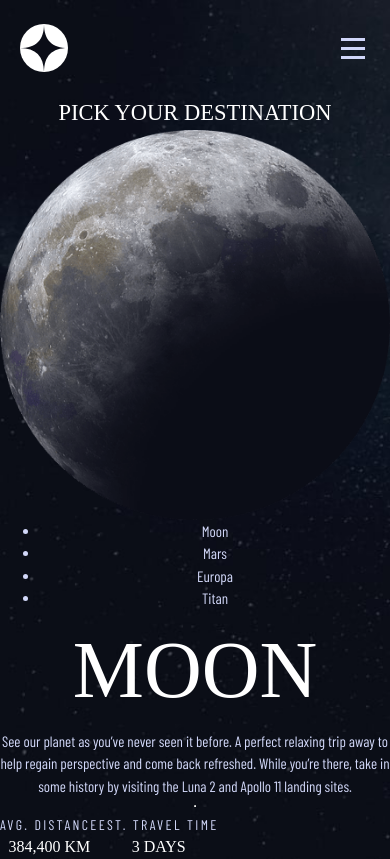
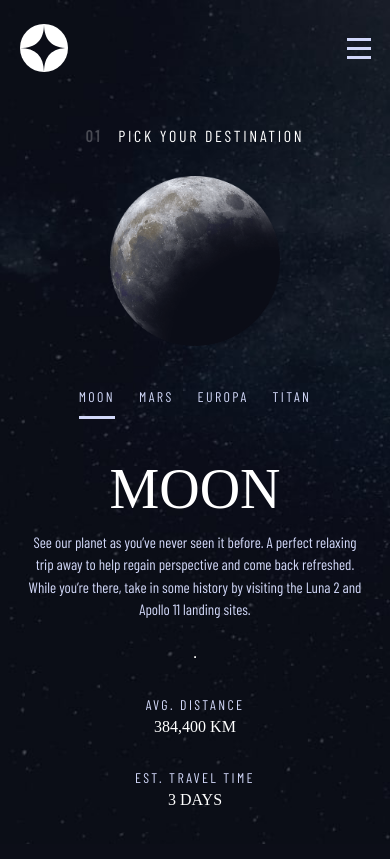
Before and after one commit to Paul-HenryN/space-tourism, a React (Vite) app: page /destination in a window 390 px wide. Built offline with nearby package versions, Linux system fonts and the light colour scheme; a web font is replaced by a local one.

Commit message:
feat: destination page mobile version

```diff
--- a/src/components/MenuLink.jsx
+++ b/src/components/MenuLink.jsx
@@ -1,11 +1,11 @@
 import { Link } from "react-router-dom";
 import styles from "../styles/components/MenuLink.module.css";
 
-export default function MenuLink({ className, to, active, children, index }) {
-  var finalClass = `${className} ${styles.menuLink} txt-upper txt-secondary txt-ls-1 txt-fs-7 pd-block-md`;
+export default function MenuLink({ className, to, active, children }) {
+  var finalClass = `${className} ${styles.menuLink} txt-upper txt-secondary txt-ls-1 txt-fs-7 pd-block-md hover-underlined`;
 
   if (active) {
-    finalClass += " " + styles.active;
+    finalClass += " underlined";
   }
 
   return (
--- /dev/null
+++ b/src/components/TabLink.jsx
@@ -0,0 +1,19 @@
+export default function TabLink({ className, active, children, onClick }) {
+  let finalClass =
+    "txt-neutral txt-upper pd-block-3xs hover-underlined txt-ls-1 txt-fs-7";
+
+  if (active) {
+    finalClass += " txt-secondary underlined";
+  }
+
+  return (
+    <button
+      className={finalClass}
+      onClick={() => {
+        onClick();
+      }}
+    >
+      {children}
+    </button>
+  );
+}
--- a/src/routes/Destination.jsx
+++ b/src/routes/Destination.jsx
@@ -1,7 +1,7 @@
 import Column from "../components/Layout/Column";
-import Row from "../components/Layout/Row";
 import { useEffect, useState } from "react";
 import styles from "../styles/pages/Destination.module.css";
+import TabLink from "../components/TabLink";
 
 async function fetchData(destinationName) {
   let newDestination;
@@ -22,7 +22,7 @@ async function fetchData(destinationName) {
 }
 
 export default function Destination() {
-  let destinationName = "moon";
+  let [destinationName, setDestinationName] = useState("moon");
   let [destination, setDestination] = useState({});
 
   useEffect(() => {
@@ -33,9 +33,11 @@ export default function Destination() {
     <>
       <div className={`${styles.bg} wallpaper`} />
 
-      <Column>
-        <h2 className="heading-2">Pick your destination</h2>
+      <Column className="row-gap-sm mg-btm-xxl">
+        <Column className="row-gap-sm align-center">
+          <h2 className="page-heading">Pick your destination</h2>
           <img
+            width="50%"
             src={`./src/${
               destination && destination.images && destination.images.png
             }`}
@@ -43,22 +45,58 @@ export default function Destination() {
           />
         </Column>
 
-      <Column>
-        <ul role="menu">
-          <li>Moon</li>
-          <li>Mars</li>
-          <li>Europa</li>
-          <li>Titan</li>
+        <Column className="row-gap-sm align-center">
+          <ul className="flex col-gap-xs" role="list">
+            <li>
+              <TabLink
+                onClick={() => {
+                  setDestinationName("moon");
+                }}
+                active={destinationName === "moon"}
+              >
+                Moon
+              </TabLink>
+            </li>
+            <li>
+              <TabLink
+                onClick={() => {
+                  setDestinationName("mars");
+                }}
+                active={destinationName === "mars"}
+              >
+                Mars
+              </TabLink>
+            </li>
+            <li>
+              <TabLink
+                onClick={() => {
+                  setDestinationName("europa");
+                }}
+                active={destinationName === "europa"}
+              >
+                Europa
+              </TabLink>
+            </li>
+            <li>
+              <TabLink
+                onClick={() => {
+                  setDestinationName("titan");
+                }}
+                active={destinationName === "titan"}
+              >
+                Titan
+              </TabLink>
+            </li>
           </ul>
 
           <Column>
-          <h1 className="heading-1">{destination && destination.name}</h1>
+            <h1 className="heading-2">{destination && destination.name}</h1>
             <p>{destination && destination.description}</p>
           </Column>
 
-        <Column>
+          <Column className="row-gap-sm">
             <hr />
-          <Row>
+            <Column className="row-gap-sm">
               <Column>
                 <p className="subheading-2">Avg. Distance</p>
                 <p className="subheading-1">{destination.distance}</p>
@@ -67,7 +105,8 @@ export default function Destination() {
                 <p className="subheading-2">Est. Travel Time</p>
                 <p className="subheading-1">{destination.travel}</p>
               </Column>
-          </Row>
+            </Column>
+          </Column>
         </Column>
       </Column>
     </>
--- a/src/routes/root.jsx
+++ b/src/routes/root.jsx
@@ -1,5 +1,6 @@
 import { Outlet } from "react-router-dom";
 import Navbar from "../components/Navbar";
+import styles from "../styles/pages/Root.module.css";
 
 export default function Root() {
   return (
@@ -8,7 +9,7 @@ export default function Root() {
         <Navbar />
       </header>
 
-      <main>
+      <main className={`${styles.container} mx-auto`}>
         <Outlet />
       </main>
     </>
--- a/src/styles/components/MenuLink.module.css
+++ b/src/styles/components/MenuLink.module.css
@@ -4,32 +4,13 @@
 
 @media (min-width: 1200px) {
   .menuLink::before {
-    counter-increment: menuLink;
     content: "0" counter(menuLink);
     margin-right: 10px;
     font-weight: bold;
     letter-spacing: var(--ls-2);
   }
+
+  .menuLink::after {
+    counter-increment: menuLink;
+  }
 }
-
-.menuLink::after {
-  content: "";
-  display: block;
-  height: 3px;
-  width: 100%;
-  transform: scaleX(0);
-  background-color: hsla(var(--clr-secondary), 30%);
-
-  position: absolute;
-  bottom: 0;
-
-  transition: transform 150ms ease-out;
-}
-
-.active::after,
-.menuLink:hover::after {
-  transform: scaleX(1);
-}
-.active::after {
-  background-color: hsl(var(--clr-secondary));
-}
--- a/src/styles/pages/Home.module.css
+++ b/src/styles/pages/Home.module.css
@@ -12,28 +12,8 @@
     background-image: url("../../assets/home/background-home-desktop.jpg");
   }
 }
-
-.container {
-  width: min(87%, 28rem);
-  margin-top: var(--space-sm);
-}
 @media (min-width: 992px) {
-  .container {
-    width: 77%;
-    margin-top: 9vh;
-  }
-
   .container > * {
     width: 40%;
   }
 }
-@media (min-width: 992px) and (min-height: 900px) {
-  .container {
-    margin-top: 27vh;
-  }
-}
-@media (max-width: 992px) and (min-height: 1000px) {
-  .container {
-    margin-top: 11vh;
-  }
-}
--- /dev/null
+++ b/src/styles/pages/Root.module.css
@@ -0,0 +1,22 @@
+.container {
+  width: min(87%, 28rem);
+  margin-top: var(--space-sm);
+
+  counter-reset: page;
+}
+@media (min-width: 992px) {
+  .container {
+    width: 77%;
+    margin-top: 9vh;
+  }
+}
+@media (min-width: 992px) and (min-height: 900px) {
+  .container {
+    margin-top: 27vh;
+  }
+}
+@media (max-width: 992px) and (min-height: 1000px) {
+  .container {
+    margin-top: 11vh;
+  }
+}
--- a/src/styles/reset.css
+++ b/src/styles/reset.css
@@ -20,6 +20,10 @@ dl,
 dd,
 ul {
   margin: 0;
+}
+
+button {
+  padding: 0;
 }
 
 /* Remove list styles on ul, ol elements with a list role, which suggests default styling will be removed */
--- a/src/styles/utils.css
+++ b/src/styles/utils.css
@@ -32,6 +32,12 @@
 .row-gap-xxs {
   row-gap: var(--space-xxs);
 }
+.row-gap-sm {
+  row-gap: var(--space-sm);
+}
+.row-gap-md {
+  row-gap: var(--space-md);
+}
 .row-gap-xxl {
   row-gap: var(--space-xxl);
 }
@@ -52,10 +58,28 @@
 .mg-top-xl {
   margin-top: var(--space-xl);
 }
+.mg-btm-sm {
+  margin-bottom: var(--space-sm);
+}
+.mg-btm-md {
+  margin-bottom: var(--space-md);
+}
+.mg-btm-lg {
+  margin-bottom: var(--space-lg);
+}
+.mg-btm-xxl {
+  margin-bottom: var(--space-xxl);
+}
 
 /* Paddings */
 .pd-sm {
   padding: var(--space-sm);
+}
+.pd-block-3xs {
+  padding-block: var(--space-3xs);
+}
+.pd-block-xxs {
+  padding-block: var(--space-xxs);
 }
 .pd-block-sm {
   padding-block: var(--space-sm);
@@ -65,9 +89,6 @@
 }
 .pd-block-xs {
   padding-block: var(--space-xs);
-}
-.pd-block-sm {
-  padding-block: var(--space-sm);
 }
 .pd-block-md {
   padding-block: var(--space-md);
@@ -103,12 +124,27 @@
 .heading-1 {
   font-size: var(--fs-1);
 }
+.heading-2 {
+  font-size: var(--fs-2);
+}
 .heading-5 {
   font-family: var(--ff-neutral);
   font-size: var(--fs-5);
   letter-spacing: var(--ls-3);
   color: hsl(var(--clr-neutral));
   font-weight: 400;
+}
+.page-heading {
+  counter-increment: page;
+  font-family: var(--ff-neutral);
+  font-size: var(--fs-5);
+  letter-spacing: var(--ls-3);
+}
+.page-heading::before {
+  content: "0" counter(page);
+  margin-right: var(--space-xxs);
+  color: hsla(var(--clr-secondary), 25%);
+  font-weight: bold;
 }
 .subheading-1 {
   font-family: var(--ff-primary);
@@ -136,6 +172,9 @@
 }
 .txt-secondary {
   color: var(--clr-secondary);
+}
+.txt-neutral {
+  color: hsl(var(--clr-neutral));
 }
 .txt-ls-1 {
   letter-spacing: var(--ls-1);
@@ -198,3 +237,28 @@
     padding-inline: var(--space-3xl);
   }
 }
+
+.underlined,
+.hover-underlined {
+  position: relative;
+}
+.underlined::after,
+.hover-underlined::after {
+  content: "";
+  display: block;
+  height: 3px;
+  width: 100%;
+  background-color: currentColor;
+  position: absolute;
+  bottom: 0;
+
+  transition: transform 150ms ease-out;
+}
+.hover-underlined::after {
+  transform: scaleX(0);
+}
+
+.hover-underlined:hover::after,
+.underlined::after {
+  transform: scaleX(1);
+}
--- a/src/styles/variables.css
+++ b/src/styles/variables.css
@@ -20,7 +20,11 @@
     calc(var(--fs-unit) * 9.375)
   ); /*150px*/
 
-  --fs-2: calc(var(--fs-unit) * 6.25); /*100px*/
+  --fs-2: clamp(
+    calc(var(--fs-unit) * 3.5),
+    10vw,
+    calc(var(--fs-unit) * 6.25)
+  ); /*100px*/
 
   --fs-3: calc(var(--fs-unit) * 3.5); /*56px*/
 
```
Lines whose indentation alone changed are shown as unchanged.
